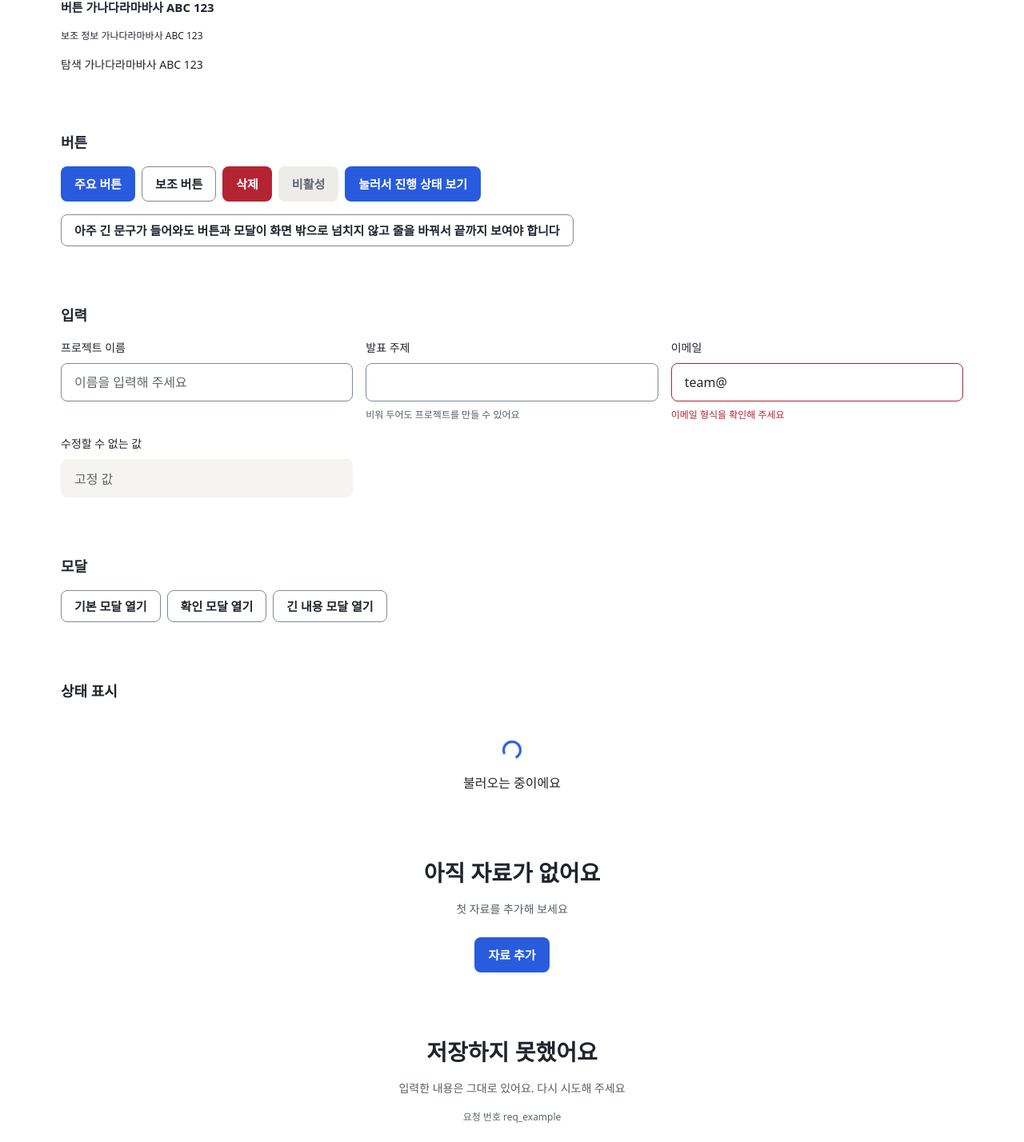
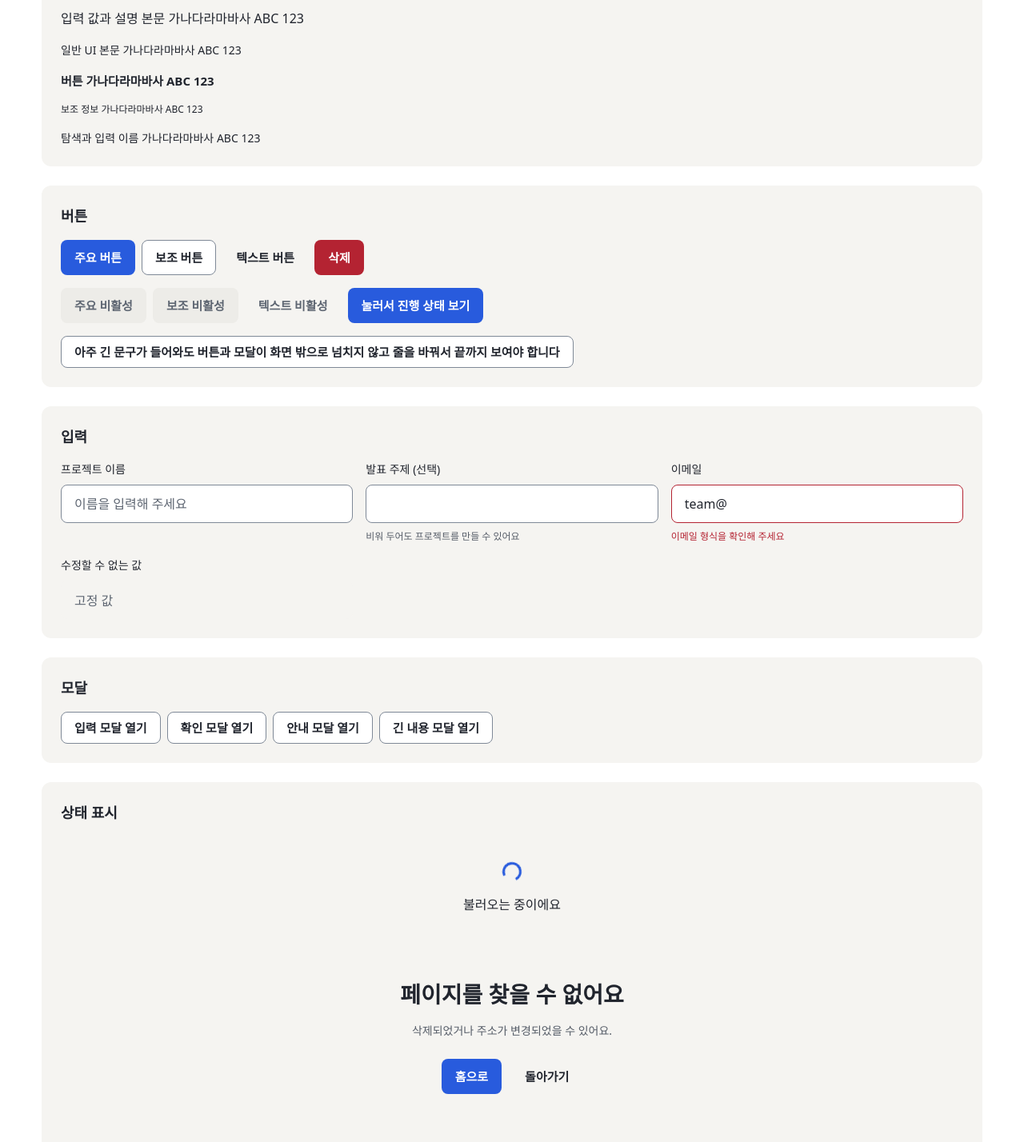
Before and after one commit to TeampleSpace/TeampleSpace-Frontend, a React (Vite) app: page /dev/ui in a window 1280 px wide. Shown: the part 536-1964 px from the top of the page at 80% size. Built offline with nearby package versions, Linux system fonts and the light colour scheme.

Commit message:
feat/#13: 공통 UI 확인 화면을 피그마 화면 구성으로 구현

```diff
--- a/src/pages/dev/UiCatalog.module.css
+++ b/src/pages/dev/UiCatalog.module.css
@@ -4,8 +4,8 @@
   align-items: flex-start;
   gap: var(--space-16);
   padding: var(--space-24);
-  border-radius: var(--radius);
-  background: var(--color-surface);
+  border-radius: var(--radius-lg);
+  background: var(--color-subtle);
 }
 
 .section > * {
@@ -45,5 +45,17 @@
   width: 32px;
   height: 32px;
   border: 1px solid var(--color-border);
-  border-radius: var(--radius);
+  border-radius: var(--radius-md);
 }
+
+/* 모달 안의 안내 줄 */
+.info {
+  padding: var(--space-16);
+  border-radius: var(--radius-lg);
+  background: var(--color-subtle);
+}
+
+.helper {
+  font: var(--text-meta);
+  color: var(--color-secondary);
+}
--- a/src/pages/dev/UiCatalog.tsx
+++ b/src/pages/dev/UiCatalog.tsx
@@ -15,30 +15,38 @@ const colors = [
   'secondary',
   'tertiary',
   'primary',
+  'primary-hover',
+  'primary-pressed',
   'primary-soft',
   'accent',
   'accent-soft',
   'accent-bright',
   'border',
+  'border-control',
   'danger',
   'danger-soft',
 ]
 
 const texts = [
   ['title', '페이지 제목'],
-  ['lead', '설명 본문'],
+  ['modal-title', '입력 모달 제목'],
+  ['dialog-title', '확인 모달 제목'],
+  ['lead', '입력 값과 설명 본문'],
   ['body', '일반 UI 본문'],
   ['button', '버튼'],
   ['meta', '보조 정보'],
-  ['nav', '탐색'],
+  ['nav', '탐색과 입력 이름'],
 ]
 
 const longText =
   '아주 긴 문구가 들어와도 버튼과 모달이 화면 밖으로 넘치지 않고 줄을 바꿔서 끝까지 보여야 합니다'
 
+type ModalKind = 'form' | 'confirm' | 'notice' | 'long'
+
 // 공통 UI의 상태를 한 화면에서 확인하는 개발용 화면
+// 모달 예시는 피그마의 프로젝트 생성, 프로젝트 삭제 확인, 일시 오류 화면과 같은 구성이다
 export default function UiCatalog() {
-  const [modal, setModal] = useState<'basic' | 'confirm' | 'long' | null>(null)
+  const [modal, setModal] = useState<ModalKind | null>(null)
   const [saving, setSaving] = useState(false)
   const close = () => setModal(null)
 
@@ -76,8 +84,17 @@ export default function UiCatalog() {
         <div className={styles.row}>
           <Button>주요 버튼</Button>
           <Button variant="secondary">보조 버튼</Button>
+          <Button variant="text">텍스트 버튼</Button>
           <Button variant="danger">삭제</Button>
-          <Button disabled>비활성</Button>
+        </div>
+        <div className={styles.row}>
+          <Button disabled>주요 비활성</Button>
+          <Button variant="secondary" disabled>
+            보조 비활성
+          </Button>
+          <Button variant="text" disabled>
+            텍스트 비활성
+          </Button>
           <Button
             loading={saving}
             onClick={() => {
@@ -96,7 +113,7 @@ export default function UiCatalog() {
         <div className={styles.fields}>
           <Field label="프로젝트 이름" placeholder="이름을 입력해 주세요" />
           <Field
-            label="발표 주제"
+            label="발표 주제 (선택)"
             description="비워 두어도 프로젝트를 만들 수 있어요"
           />
           <Field
@@ -111,11 +128,14 @@ export default function UiCatalog() {
       <section className={styles.section}>
         <h2>모달</h2>
         <div className={styles.row}>
-          <Button variant="secondary" onClick={() => setModal('basic')}>
-            기본 모달 열기
+          <Button variant="secondary" onClick={() => setModal('form')}>
+            입력 모달 열기
           </Button>
           <Button variant="secondary" onClick={() => setModal('confirm')}>
             확인 모달 열기
+          </Button>
+          <Button variant="secondary" onClick={() => setModal('notice')}>
+            안내 모달 열기
           </Button>
           <Button variant="secondary" onClick={() => setModal('long')}>
             긴 내용 모달 열기
@@ -128,53 +148,81 @@ export default function UiCatalog() {
         <StatusPanel kind="loading" title="불러오는 중이에요" />
         <StatusPanel
           kind="empty"
-          title="아직 자료가 없어요"
-          description="첫 자료를 추가해 보세요"
-          action={<Button>자료 추가</Button>}
+          title="페이지를 찾을 수 없어요"
+          description="삭제되었거나 주소가 변경되었을 수 있어요."
+          action={
+            <>
+              <Button>홈으로</Button>
+              <Button variant="text">돌아가기</Button>
+            </>
+          }
         />
         <StatusPanel
           kind="error"
           title="저장하지 못했어요"
-          description="입력한 내용은 그대로 있어요. 다시 시도해 주세요"
+          description="입력한 내용은 그대로 있어요. 다시 시도해 주세요."
           requestId="req_example"
-          action={<Button variant="secondary">다시 시도</Button>}
+          action={<Button>다시 시도</Button>}
         />
       </section>
 
       <Modal
-        open={modal === 'basic'}
-        title="프로젝트 만들기"
-        description="이름만 입력하면 바로 시작할 수 있어요"
+        open={modal === 'form'}
+        size="form"
+        title="새 프로젝트"
+        description="프로젝트 이름만 정하면 시작할 수 있어요."
         onClose={close}
         footer={
           <>
             <Button variant="secondary" onClick={close}>
               취소
             </Button>
-            <Button onClick={close}>만들기</Button>
+            <Button onClick={close}>프로젝트 만들기</Button>
           </>
         }
       >
-        <Field label="프로젝트 이름" />
+        <Field label="프로젝트 이름" defaultValue="캠퍼스 친환경 전환" />
+        <Field label="발표 주제 (선택)" defaultValue="교내 일회용품을 줄이는 실행 방안" />
+        <Field label="발표 조건 (선택)" defaultValue="10분 발표, 8장 내외, 근거 자료 포함" />
+        <p className={styles.helper}>프로젝트를 만든 뒤 팀원을 초대할 수 있어요.</p>
       </Modal>
 
       <Modal
         open={modal === 'confirm'}
-        title="자료를 삭제할까요"
-        description="삭제한 자료는 되돌릴 수 없어요"
+        title="프로젝트를 삭제할까요?"
+        description="프로젝트의 자료와 발표자료에 더 이상 접근할 수 없어요."
         onClose={close}
         footer={
           <>
+            <Button variant="danger" onClick={close}>
+              삭제
+            </Button>
             {/* 확인 모달은 취소가 기본 선택이다 */}
             <Button variant="secondary" data-autofocus onClick={close}>
               취소
             </Button>
-            <Button variant="danger" onClick={close}>
-              삭제
+          </>
+        }
+      >
+        <Field label="확인을 위해 프로젝트 이름 입력" />
+      </Modal>
+
+      <Modal
+        open={modal === 'notice'}
+        title="잠시 후 다시 시도해주세요"
+        description="요청이 많아 처리에 시간이 걸리고 있어요."
+        onClose={close}
+        footer={
+          <>
+            <Button onClick={close}>다시 시도</Button>
+            <Button variant="secondary" onClick={close}>
+              닫기
             </Button>
           </>
         }
-      />
+      >
+        <p className={styles.info}>입력한 내용은 유지됩니다.</p>
+      </Modal>
 
       <Modal
         open={modal === 'long'}
```
